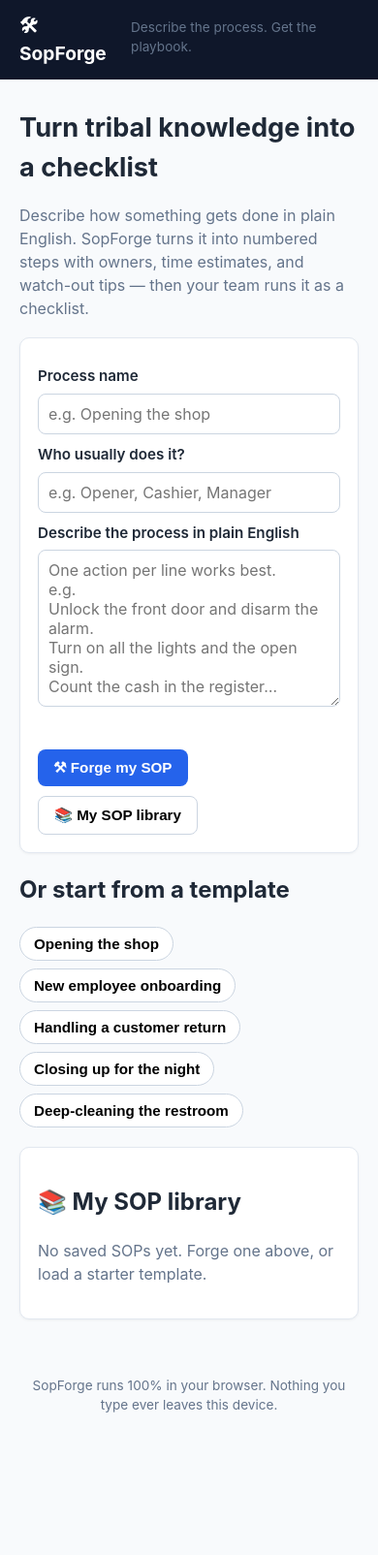
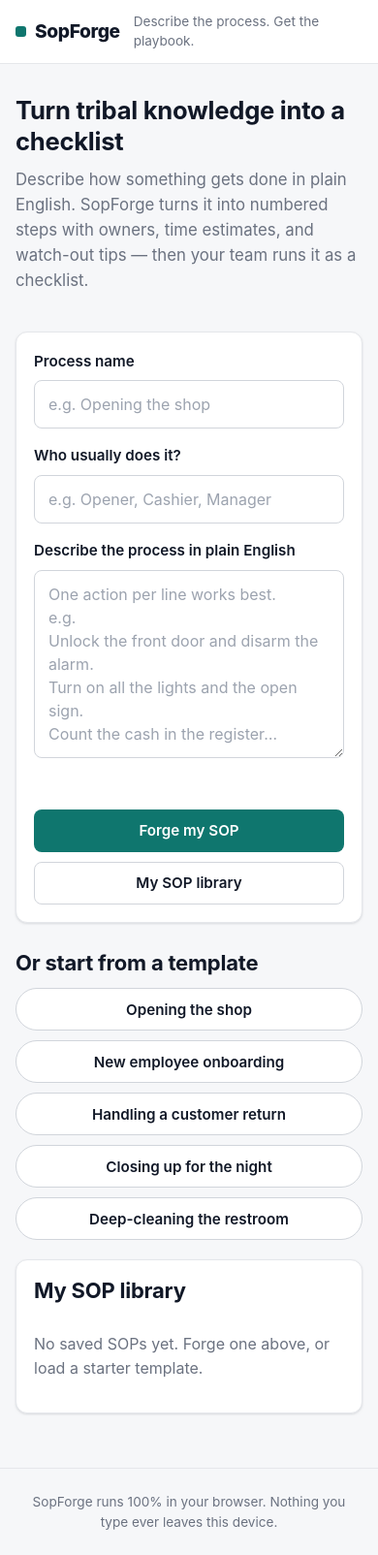
Before and after one commit to alexwboles/sopforge-ai, a plain HTML site: page index.html in a window 390 px wide. Shown: the whole page at 97% size. Before the commit the page ends 1480 px from the top, so only its background shows below. Drawn offline with Linux system fonts and the light colour scheme.

Commit message:
Premium design pass: light theme, card system, single accent

```diff
--- a/css/style.css
+++ b/css/style.css
@@ -1,65 +1,289 @@
+/* SopForge — premium light theme.
+ * One accent: deep teal. White cards, subtle borders, system type scale. */
+
+:root {
+  --accent: #0f766e;
+  --accent-hover: #0c5f59;
+  --accent-tint: #effaf8;
+  --bg: #f6f7f9;
+  --card: #ffffff;
+  --border: #e5e7eb;
+  --border-strong: #d1d5db;
+  --text: #111827;
+  --muted: #6b7280;
+  --danger: #b91c1c;
+  --danger-border: #fca5a5;
+  --radius: 8px;
+  --shadow: 0 1px 2px rgba(16, 24, 40, 0.05), 0 1px 3px rgba(16, 24, 40, 0.08);
+  --font: -apple-system, BlinkMacSystemFont, "Segoe UI", Roboto, Helvetica, Arial, sans-serif;
+}
+
 * { box-sizing: border-box; }
+
+html { -webkit-text-size-adjust: 100%; }
+
 body {
-  font-family: -apple-system, BlinkMacSystemFont, "Segoe UI", Roboto, sans-serif;
-  margin: 0; color: #1f2937; background: #f8fafc; line-height: 1.5;
+  font-family: var(--font);
+  margin: 0;
+  color: var(--text);
+  background: var(--bg);
+  line-height: 1.55;
+  font-size: 1rem;
+  -webkit-font-smoothing: antialiased;
 }
+
+/* ---------- type scale ---------- */
+h1, h2, h3 { line-height: 1.25; letter-spacing: -0.01em; margin: 0; }
+h1 { font-size: 2rem; font-weight: 750; }
+h2 { font-size: 1.375rem; font-weight: 700; }
+h3 { font-size: 1.125rem; font-weight: 650; }
+.muted { color: var(--muted); }
+.small { font-size: 0.85rem; line-height: 1.5; }
+
+/* ---------- topbar ---------- */
 .topbar {
-  background: #0f172a; color: #fff; padding: 12px 20px;
-  display: flex; align-items: baseline; gap: 12px;
+  background: var(--card);
+  border-bottom: 1px solid var(--border);
+  padding: 14px 24px;
+  display: flex;
+  align-items: center;
+  gap: 14px;
 }
-.brand { font-weight: 700; font-size: 1.2rem; }
-main { max-width: 760px; margin: 0 auto; padding: 20px; }
-.hero h1 { margin: 0.4em 0 0.2em; font-size: 1.7rem; }
+.brand {
+  font-weight: 800;
+  font-size: 1.2rem;
+  letter-spacing: -0.02em;
+  display: flex;
+  align-items: center;
+  gap: 9px;
+}
+.brand::before {
+  content: "";
+  width: 11px;
+  height: 11px;
+  border-radius: 3px;
+  background: var(--accent);
+  flex: 0 0 11px;
+}
+
+/* ---------- layout ---------- */
+main {
+  max-width: 1120px;
+  margin: 0 auto;
+  padding: 28px 24px 48px;
+}
+section + section { margin-top: 8px; }
+
+.hero { padding: 12px 0 20px; max-width: 720px; }
+.hero h1 { margin: 0 0 10px; }
+.hero p { font-size: 1.05rem; margin: 0; }
+
+h2.section-title { margin: 28px 0 12px; }
+
+/* ---------- panels / cards ---------- */
 .panel {
-  background: #fff; border: 1px solid #e2e8f0; border-radius: 10px;
-  padding: 18px; margin: 18px 0; box-shadow: 0 1px 3px rgba(0,0,0,.05);
+  background: var(--card);
+  border: 1px solid var(--border);
+  border-radius: 12px;
+  padding: 24px;
+  margin: 20px 0;
+  box-shadow: var(--shadow);
 }
-label { display: block; margin: 10px 0; font-weight: 600; font-size: .95rem; }
-input[type=text], input[type=password], textarea {
-  width: 100%; margin-top: 6px; padding: 10px; font-size: 1rem;
-  border: 1px solid #cbd5e1; border-radius: 8px; font-family: inherit;
+.panel h2 { margin-bottom: 12px; }
+.panel h3 { margin-bottom: 8px; }
+
+.card {
+  display: flex;
+  justify-content: space-between;
+  align-items: center;
+  gap: 12px;
+  border: 1px solid var(--border);
+  border-radius: 10px;
+  padding: 16px 18px;
+  background: var(--card);
+  box-shadow: var(--shadow);
 }
-textarea { resize: vertical; }
+#library-list {
+  display: grid;
+  grid-template-columns: repeat(auto-fill, minmax(320px, 1fr));
+  gap: 12px;
+}
+#library-list p.muted { grid-column: 1 / -1; }
+
+/* ---------- forms ---------- */
+label { display: block; margin: 16px 0; font-weight: 600; font-size: 0.95rem; }
+label:first-child { margin-top: 0; }
+input[type="text"], input[type="password"], textarea {
+  width: 100%;
+  margin-top: 8px;
+  padding: 12px 14px;
+  font-size: 1rem;
+  line-height: 1.5;
+  color: var(--text);
+  background: #fff;
+  border: 1px solid var(--border-strong);
+  border-radius: var(--radius);
+  font-family: inherit;
+}
+textarea { resize: vertical; min-height: 120px; }
+input[type="text"]::placeholder,
+input[type="password"]::placeholder,
+textarea::placeholder { color: #9ca3af; }
+
+/* ---------- buttons ---------- */
 button {
-  padding: 10px 16px; border: none; border-radius: 8px; cursor: pointer;
-  background: #e2e8f0; font-size: .95rem; font-weight: 600;
+  min-height: 44px;
+  padding: 11px 20px;
+  border: 1px solid transparent;
+  border-radius: var(--radius);
+  cursor: pointer;
+  background: #eef0f3;
+  color: var(--text);
+  font-size: 0.95rem;
+  font-weight: 600;
+  font-family: inherit;
+  transition: background-color 0.15s ease, border-color 0.15s ease, box-shadow 0.15s ease;
 }
-button.primary { background: #2563eb; color: #fff; }
-button.ghost { background: transparent; border: 1px solid #cbd5e1; }
-button.danger { color: #b91c1c; border-color: #fca5a5; }
-button:hover { filter: brightness(.96); }
+button:hover { background: #e3e6eb; }
+button:active { transform: translateY(0); }
+
+button.primary { background: var(--accent); color: #fff; }
+button.primary:hover { background: var(--accent-hover); }
+
+button.ghost { background: #fff; border-color: var(--border-strong); }
+button.ghost:hover { border-color: var(--accent); color: var(--accent); background: var(--accent-tint); }
+
+button.danger { color: var(--danger); border-color: var(--danger-border); background: #fff; }
+button.danger:hover { background: #fef2f2; border-color: var(--danger); }
+
+button:focus-visible,
+input:focus-visible,
+textarea:focus-visible,
+.step:focus-visible,
+.chip:focus-visible {
+  outline: 2px solid var(--accent);
+  outline-offset: 2px;
+}
+input[type="text"]:focus, input[type="password"]:focus, textarea:focus {
+  border-color: var(--accent);
+  box-shadow: 0 0 0 3px rgba(15, 118, 110, 0.16);
+  outline: none;
+}
+
 .row { display: flex; gap: 10px; flex-wrap: wrap; align-items: center; }
-.between { justify-content: space-between; margin-bottom: 10px; }
-.muted { color: #64748b; }
-.small { font-size: .85rem; }
-.error { color: #b91c1c; margin: 8px 0; min-height: 1.2em; }
-.chips { display: flex; gap: 8px; flex-wrap: wrap; margin: 10px 0 20px; }
-.chip { background: #fff; border: 1px solid #cbd5e1; border-radius: 999px; padding: 8px 14px; }
-.card {
-  display: flex; justify-content: space-between; align-items: center; gap: 10px;
-  border: 1px solid #e2e8f0; border-radius: 8px; padding: 12px; margin: 8px 0; background: #f8fafc;
+.between { justify-content: space-between; margin-bottom: 16px; }
+
+/* ---------- template chips ---------- */
+.chips { display: flex; gap: 10px; flex-wrap: wrap; margin: 12px 0 8px; }
+.chip {
+  background: #fff;
+  border: 1px solid var(--border-strong);
+  border-radius: 999px;
+  padding: 10px 18px;
+  min-height: 44px;
+  color: var(--text);
 }
-.progress { background: #e2e8f0; border-radius: 999px; height: 12px; overflow: hidden; margin: 10px 0 4px; }
-#progress-fill { background: #16a34a; height: 100%; width: 0; transition: width .3s; }
+.chip:hover { border-color: var(--accent); color: var(--accent); background: var(--accent-tint); }
+
+/* ---------- SOP view ---------- */
+#sop-title { margin: 4px 0 6px; }
+#sop-meta { margin: 0 0 4px; }
+
+.progress {
+  background: var(--border);
+  border-radius: 999px;
+  height: 10px;
+  overflow: hidden;
+  margin: 14px 0 6px;
+}
+#progress-fill { background: var(--accent); height: 100%; width: 0; transition: width 0.3s ease; }
+#progress-label { margin: 0 0 16px; }
+
 .step {
-  display: flex; gap: 12px; align-items: flex-start;
-  background: #fff; border: 1px solid #e2e8f0; border-radius: 10px;
-  padding: 14px; margin: 10px 0; cursor: pointer;
+  display: flex;
+  gap: 14px;
+  align-items: flex-start;
+  background: #fff;
+  border: 1px solid var(--border);
+  border-radius: 12px;
+  padding: 16px 18px;
+  margin: 12px 0;
+  cursor: pointer;
+  box-shadow: var(--shadow);
+  transition: border-color 0.15s ease, box-shadow 0.15s ease;
 }
-.step.done { opacity: .65; }
+.step:hover { border-color: var(--border-strong); }
+.step input {
+  width: 20px;
+  height: 20px;
+  margin-top: 3px;
+  flex: 0 0 20px;
+  accent-color: var(--accent);
+  cursor: pointer;
+}
+.step.done { opacity: 0.6; }
 .step.done strong { text-decoration: line-through; }
-.step input { margin-top: 4px; transform: scale(1.4); }
+.step.done .step-n { background: #9ca3af; }
 .step-n {
-  background: #2563eb; color: #fff; font-weight: 700; border-radius: 50%;
-  width: 30px; height: 30px; flex: 0 0 30px; display: flex; align-items: center; justify-content: center;
+  background: var(--accent);
+  color: #fff;
+  font-weight: 700;
+  font-size: 0.9rem;
+  border-radius: 50%;
+  width: 32px;
+  height: 32px;
+  flex: 0 0 32px;
+  display: flex;
+  align-items: center;
+  justify-content: center;
 }
-.step-body { display: flex; flex-direction: column; gap: 4px; }
-.tip { font-size: .85rem; color: #92400e; background: #fef3c7; border-radius: 6px; padding: 6px 8px; }
-.ai-panel { border-style: dashed; }
-footer { text-align: center; padding: 20px; }
+.step-body { display: flex; flex-direction: column; gap: 6px; min-width: 0; }
+.step-body strong { font-weight: 650; font-size: 1.02rem; }
+.tip {
+  font-size: 0.85rem;
+  color: #92400e;
+  background: #fffbeb;
+  border: 1px solid #fde68a;
+  border-radius: 6px;
+  padding: 8px 10px;
+}
+.tip strong { font-weight: 700; }
 
+.ai-panel { border-style: dashed; border-width: 1.5px; }
+#polish-msg { margin: 10px 0 0; min-height: 1.4em; }
+
+.error { color: var(--danger); font-size: 0.92rem; margin: 10px 0; min-height: 1.4em; }
+
+footer { text-align: center; padding: 24px; border-top: 1px solid var(--border); }
+
+/* ---------- print ---------- */
 @media print {
   .topbar, .ai-panel, .row, footer, #view-forge { display: none !important; }
   body { background: #fff; }
-  .step { break-inside: avoid; }
+  main { max-width: none; padding: 0; }
+  .step { break-inside: avoid; box-shadow: none; }
 }
+
+/* ---------- responsive ---------- */
+@media (max-width: 720px) {
+  .topbar { padding: 12px 16px; }
+  main { padding: 20px 16px 36px; }
+  .hero h1, h1 { font-size: 1.6rem; }
+  .panel { padding: 18px; }
+  .row .primary, .row button { flex: 1 1 100%; }
+  .chips .chip { flex: 1 1 100%; text-align: center; }
+  #library-list { grid-template-columns: 1fr; }
+  .card { flex-direction: column; align-items: stretch; }
+  .card .row { justify-content: flex-start; }
+  .card .row button { flex: 1 1 auto; }
+  .between { gap: 12px; }
+}
+
+/* ---------- reduced motion ---------- */
+@media (prefers-reduced-motion: reduce) {
+  html { scroll-behavior: auto; }
+  *, *::before, *::after {
+    transition: none !important;
+    animation: none !important;
+  }
+}
--- a/index.html
+++ b/index.html
@@ -8,7 +8,7 @@
 </head>
 <body>
 <header class="topbar">
-  <div class="brand">🛠 SopForge</div>
+  <div class="brand">SopForge</div>
   <div class="muted small">Describe the process. Get the playbook.</div>
 </header>
 
@@ -28,16 +28,16 @@
       </label>
       <div id="forge-error" class="error"></div>
       <div class="row">
-        <button id="forge-btn" class="primary">⚒ Forge my SOP</button>
-        <button id="library-btn" class="ghost">📚 My SOP library</button>
+        <button id="forge-btn" class="primary">Forge my SOP</button>
+        <button id="library-btn" class="ghost">My SOP library</button>
       </div>
     </div>
 
-    <h2>Or start from a template</h2>
+    <h2 class="section-title">Or start from a template</h2>
     <div id="template-list" class="chips"></div>
 
     <div class="panel" id="library-panel">
-      <h2>📚 My SOP library</h2>
+      <h2>My SOP library</h2>
       <div id="library-list"></div>
     </div>
   </section>
@@ -48,7 +48,7 @@
       <button id="back-btn" class="ghost">← Back</button>
       <div class="row">
         <button id="reset-btn" class="ghost">↺ Reset checklist</button>
-        <button id="print-btn" class="ghost">🖨 Print</button>
+        <button id="print-btn" class="ghost">Print</button>
       </div>
     </div>
     <h1 id="sop-title"></h1>
@@ -58,7 +58,7 @@
     <div id="step-list"></div>
 
     <div class="panel ai-panel">
-      <h3>✨ Optional AI polish</h3>
+      <h3>Optional AI polish</h3>
       <p class="muted small">Have your own OpenAI key? Paste it to sharpen the wording. Totally optional — the local forge already did the structuring. Your key is never saved.</p>
       <div class="row">
         <input id="ai-key" type="password" placeholder="sk-…" autocomplete="off">
--- a/js/app.js
+++ b/js/app.js
@@ -130,7 +130,7 @@
         '<span class="step-n">' + s.n + '</span>' +
         '<span class="step-body"><strong>' + esc(s.text) + '</strong>' +
         '<span class="muted small">' + esc(s.owner) + ' · ' + esc(s.time) + '</span>' +
-        '<span class="tip">⚠ ' + esc(s.tip) + '</span></span></label>';
+        '<span class="tip"><strong>Watch out:</strong> ' + esc(s.tip) + '</span></span></label>';
     }).join('');
   }
 
@@ -181,7 +181,7 @@
         arr.forEach(function (t, i) { current.steps[i].text = String(t); });
         var lib = loadLib().map(function (x) { return x.id === current.id ? current : x; });
         saveLib(lib); renderSOP();
-        msg.textContent = 'Polished ✓ (key kept only in this tab — it is never saved).';
+        msg.textContent = 'Polished. Key kept only in this tab — it is never saved.';
       } else { msg.textContent = 'AI returned something odd — kept your original steps.'; }
     } catch (e) {
       msg.textContent = 'Couldn\'t reach the AI (' + e.message + ') — your original steps are untouched.';
```
Also changed, not shown: 1 other file.
